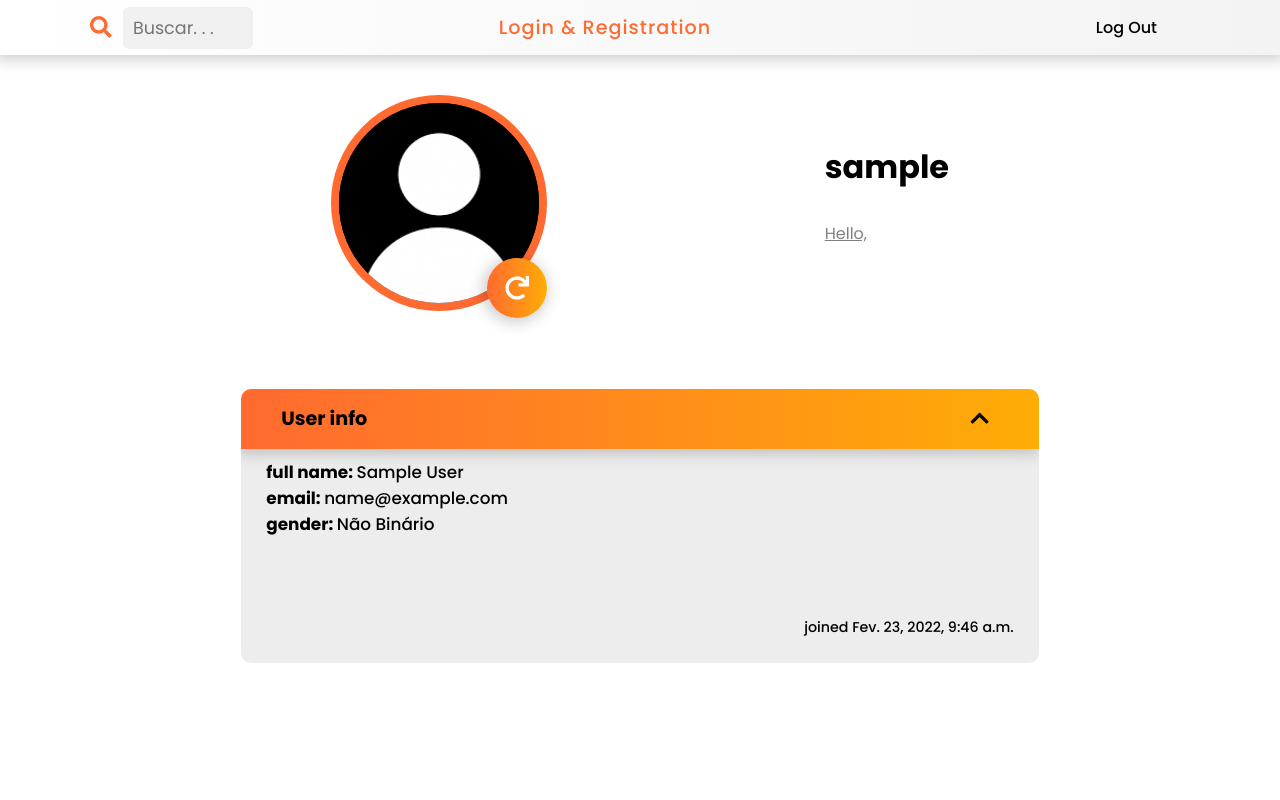
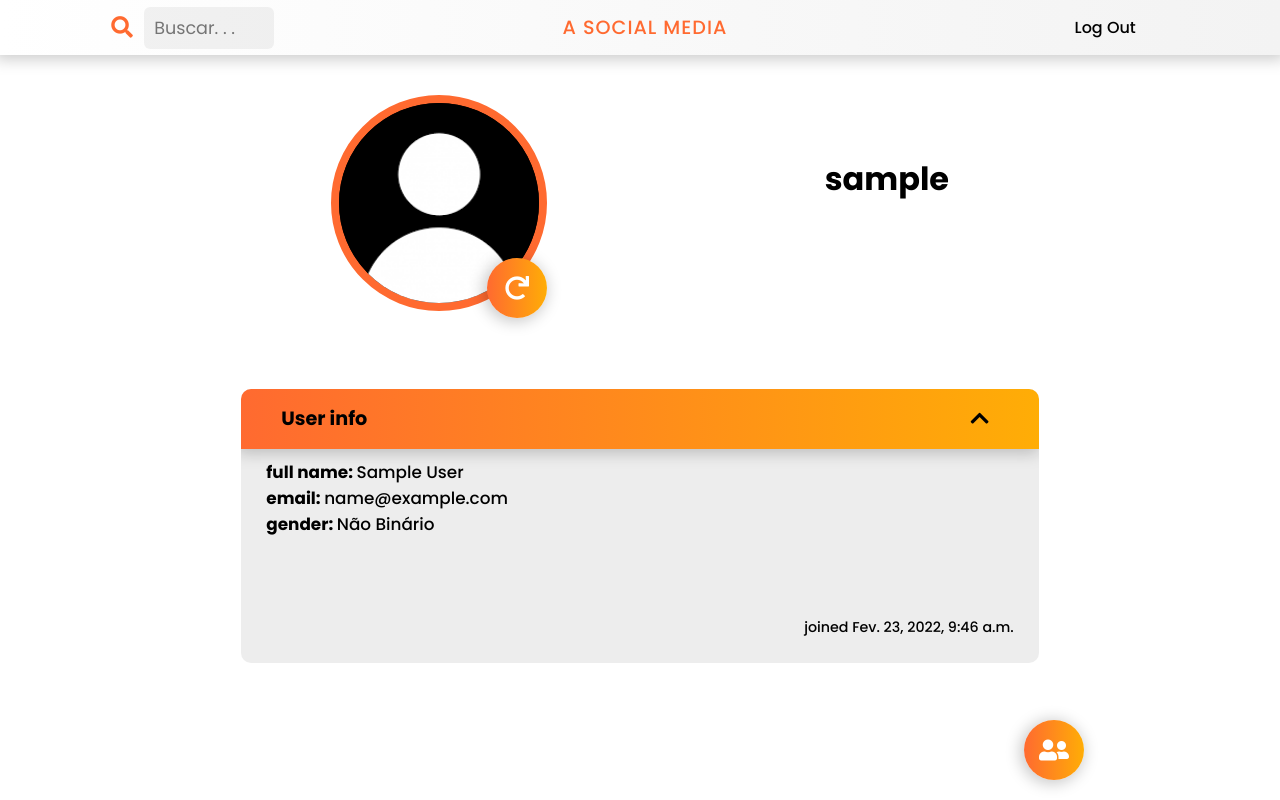
Before and after one commit to LuigiVanin/Generic-Social-Media, a Django app: a page that uses templates/profile.html in a window 1280 px wide. Run offline with Django 3.2, Linux system fonts and the light colour scheme; the visitor is signed in with stand-in values (Sample User, id 1); data comes from the database, SQL or seed files in the repository.

Commit message:
feat: relacionamento de amizade concluido

```diff
--- a/apps/user/forms.py
+++ b/apps/user/forms.py
@@ -15,7 +15,6 @@ class UserCreationForm(UserCreationForm):
 
 
 class RegisterForm(ModelForm):
-
 
     class Meta:
         model = User
--- a/apps/user/urls.py
+++ b/apps/user/urls.py
@@ -7,5 +7,8 @@ urlpatterns = [
     path("logout/", views.logout, name="logout"),
     path("profile/<str:acc>/", views.profile, name="profile"),
     path("result/", views.search_result, name="result"),
-    path("new_img/", views.new_img, name="new_img")
+    path("new_img/", views.new_img, name="new_img"),
+    path("add_friend/<str:friend>", views.make_friend, name="make_friend"),
+    path("remove_friend/<str:friend>", views.remove_friend, name="remove_friend"),
+    path("all_friends/", views.show_all_friends, name="show_friends" )
 ]
--- a/apps/user/views.py
+++ b/apps/user/views.py
@@ -1,11 +1,11 @@
-from functools import reduce
+from pydoc import doc
 from django.shortcuts import redirect, render
 from django.http import HttpRequest, HttpResponse
 from django.contrib import auth
 from django.db.models import Q
 from django.contrib.auth.decorators import login_required
 from .forms import RegisterForm, LoginForm
-from .models import User
+from .models import Friends, User
 
 def login_reg(request: HttpRequest) -> HttpResponse:
     if request.method == 'GET':
@@ -60,19 +60,62 @@ def registration(request: HttpRequest) -> HttpResponse:
 @login_required(login_url='login')
 def profile(request: HttpRequest, acc: str) -> HttpResponse:
     if request.method == "GET":
+
         my_acc: bool = False
         user: User = User.objects.filter(username=acc).first()
+        friends: Friends = Friends.objects.filter(owner=request.user.id)
+        friends = [i.friend for i in friends]
         if acc == request.user.username:
             my_acc = True
         ctx = {
             "data": user,
             "me": my_acc,
+            "friends": friends,
         }
+        print(user in friends)
         return render(
             request,
             "profile.html",
             context=ctx,
             status=200
+        )
+
+
+@login_required(login_url='login')
+def make_friend(request: HttpRequest, friend):
+    if request.method == "GET":
+        friend = User.objects.filter(username=friend).first()
+        if friend is None:
+            return redirect('profile', acc=request.user.username)
+
+        user = User.objects.filter(username=request.user.username).first()
+        friendship = Friends.objects.create(owner=user,
+                                            friend=friend)
+        friendship.save()
+        return redirect('profile', acc=friend.username)
+
+
+@login_required(login_url='login')
+def remove_friend(request: HttpRequest, friend):
+    if request.method == "GET":
+        query = (Q(owner=request.user.id) &
+                 Q(friend=User.objects.filter(username=friend).first().id))
+        friend=Friends.objects.filter(query).first()
+        friend.delete()
+        return redirect('profile', acc=friend.friend.username)
+
+
+def show_all_friends(request: HttpRequest):
+    if request.method == "GET":
+        friends = Friends.objects.filter(owner=request.user.id).all()
+        friends = [i.friend for i in friends]
+        ctx = {
+            "data":friends,
+            "friends": friends,
+        }
+        return render(request,
+            "search_result.html",
+            context=ctx
         )
 
 
@@ -97,10 +140,13 @@ def search_result(request: HttpRequest) -> HttpResponse:
                 users = None
         else:
             return redirect('profile', acc=request.user.username)
+        user_owner = Friends.objects.filter(owner=request.user.id).all()
+        friends = [i.friend for i in user_owner]
+        print(friends)
         ctx = {
-            "data": users
+            "data": users,
+            "friends": friends
         }
-        print(users)
         return render(
             request,
             "search_result.html",
--- a/static/styles/css/index.css
+++ b/static/styles/css/index.css
@@ -3,6 +3,10 @@
   padding: 0;
   border: 0;
   font-family: "Poppins", sans-serif;
+}
+
+a {
+  text-decoration: none;
 }
 
 html {
@@ -72,7 +76,7 @@ header a.item {
   position: relative;
   -webkit-transition: 0.4s;
   transition: 0.4s;
-  width: 200px;
+  width: 120px;
 }
 
 header a.item:hover {
--- a/static/styles/css/profile.css
+++ b/static/styles/css/profile.css
@@ -3,6 +3,10 @@
   padding: 0;
   border: 0;
   font-family: "Poppins", sans-serif;
+}
+
+a {
+  text-decoration: none;
 }
 
 html {
@@ -67,7 +71,7 @@ header a.item {
   position: relative;
   -webkit-transition: 0.4s;
   transition: 0.4s;
-  width: 200px;
+  width: 120px;
 }
 
 header a.item:hover {
@@ -285,15 +289,13 @@ main .wrapper {
       justify-content: space-around;
 }
 
-.row .refresh {
+.row .float-btn {
   position: absolute;
   z-index: 2;
   right: 0px;
   bottom: 0px;
   height: 60px;
   width: 60px;
-  background: -webkit-gradient(linear, left top, right top, from(#ff6a30), to(#ffad06));
-  background: linear-gradient(to right, #ff6a30, #ffad06);
   border-radius: 50%;
   display: -webkit-box;
   display: -ms-flexbox;
@@ -313,14 +315,27 @@ main .wrapper {
   transition: 0.3s;
 }
 
-.row .refresh__icon {
+.row .float-btn__icon {
   color: white;
   position: absolute;
 }
 
-.row .refresh:hover {
+.row .float-btn:hover {
   -webkit-transform: scale(0.95);
           transform: scale(0.95);
+}
+
+.row .refresh {
+  background: -webkit-gradient(linear, left top, right top, from(#ff6a30), to(#ffad06));
+  background: linear-gradient(to right, #ff6a30, #ffad06);
+}
+
+.row .invite {
+  background: #50fa5e;
+}
+
+.row .friend {
+  background: #fc776d;
 }
 
 .row__text {
@@ -446,4 +461,52 @@ img {
 .info-box.hidden::after {
   height: calc(100% - 61px);
 }
+
+.float-btn {
+  position: absolute;
+  z-index: 2;
+  right: 0px;
+  bottom: 0px;
+  height: 60px;
+  width: 60px;
+  border-radius: 50%;
+  display: -webkit-box;
+  display: -ms-flexbox;
+  display: flex;
+  -webkit-box-align: center;
+      -ms-flex-align: center;
+          align-items: center;
+  -webkit-box-pack: center;
+      -ms-flex-pack: center;
+          justify-content: center;
+  font-size: 1.5rem;
+  /* offset-x | offset-y | blur-radius | spread-radius | color */
+  -webkit-box-shadow: -2px 2px 15px 2px rgba(0, 0, 0, 0.212);
+          box-shadow: -2px 2px 15px 2px rgba(0, 0, 0, 0.212);
+  cursor: pointer;
+  -webkit-transition: 0.3s;
+  transition: 0.3s;
+}
+
+.float-btn__icon {
+  color: white;
+  position: absolute;
+}
+
+.float-btn:hover {
+  -webkit-transform: scale(0.95);
+          transform: scale(0.95);
+}
+
+.friends {
+  background: -webkit-gradient(linear, left top, right top, from(#ff6a30), to(#ffad06));
+  background: linear-gradient(to right, #ff6a30, #ffad06);
+  position: fixed;
+  left: calc(50vw + 30vw);
+  bottom: 20px;
+}
+
+.friends i {
+  color: white;
+}
 /*# sourceMappingURL=profile.css.map */
--- a/static/styles/scss/_globals.scss
+++ b/static/styles/scss/_globals.scss
@@ -7,6 +7,10 @@
     font-family: "Poppins", sans-serif;
 }
 
+a {
+    text-decoration: none;
+}
+
 html {
     overflow-x: hidden;
 }
--- /dev/null
+++ b/static/styles/scss/partials/_float_btn.scss
@@ -0,0 +1,27 @@
+.float-btn {
+    position: absolute;
+    z-index: 2;
+    right: 0px;
+    bottom: 0px;
+    height: 60px;
+    width: 60px;
+
+    border-radius: 50%;
+    display: flex;
+    align-items: center;
+    justify-content: center;
+    font-size: 1.5rem;
+    /* offset-x | offset-y | blur-radius | spread-radius | color */
+    box-shadow: -2px 2px 15px 2px rgba(0, 0, 0, 0.212);
+    cursor: pointer;
+    transition: 0.3s;
+
+    &__icon {
+        color: white;
+        position: absolute;
+    }
+}
+
+.float-btn:hover {
+    transform: scale(0.95);
+}
--- a/static/styles/scss/partials/_header.scss
+++ b/static/styles/scss/partials/_header.scss
@@ -44,7 +44,7 @@ header {
         text-align: end;
         position: relative;
         transition: 0.4s;
-        width: 200px;
+        width: 120px;
     }
     a.item:hover {
         color: $title-color;
--- a/static/styles/scss/partials/_user_box.scss
+++ b/static/styles/scss/partials/_user_box.scss
@@ -17,6 +17,7 @@ body {
     border-radius: 10px;
     transition: 0.3s;
     box-shadow: 1px 2px 15px 1px rgba($color: #383838, $alpha: 0.14);
+    z-index: 10;
 
     &:hover {
         box-shadow: 2px 4px 15px 4px rgba($color: #2e2e2e, $alpha: 0.14);
@@ -47,4 +48,26 @@ body {
     h4 {
         font-size: 1.1rem;
     }
+
+    p.btn {
+        // padding-inline: 10px;
+        width: 115px;
+        padding-block: 7px;
+        color: rgb(70, 70, 70);
+        font-size: 15px;
+        font-weight: bold;
+        text-align: center;
+        border-radius: 4px;
+
+        margin-left: auto;
+    }
+
+    p.friend {
+        background: rgb(80, 250, 94);
+        box-shadow: 1px 1px 15px 3px rgba($color: #383838, $alpha: 0.18);
+    }
+
+    p.invite {
+        background: rgb(252, 119, 109);
+    }
 }
--- a/static/styles/scss/profile.scss
+++ b/static/styles/scss/profile.scss
@@ -46,32 +46,20 @@ main {
     justify-content: space-around;
     // gap: 10%;
 
+    @import "./partials/float_btn";
+
     .refresh {
-        position: absolute;
-        z-index: 2;
-        right: 0px;
-        bottom: 0px;
-        height: 60px;
-        width: 60px;
         background: $gradient-right;
-        border-radius: 50%;
-        display: flex;
-        align-items: center;
-        justify-content: center;
-        font-size: 1.5rem;
-        /* offset-x | offset-y | blur-radius | spread-radius | color */
-        box-shadow: -2px 2px 15px 2px rgba(0, 0, 0, 0.212);
-        cursor: pointer;
-        transition: 0.3s;
+    }
 
-        &__icon {
-            color: white;
-            position: absolute;
-        }
+    .invite {
+        background: rgb(80, 250, 94);
     }
-    .refresh:hover {
-        transform: scale(0.95);
+
+    .friend {
+        background: rgb(252, 119, 109);
     }
+
     &__text {
         display: flex;
         flex-direction: column;
@@ -167,3 +155,16 @@ img {
 .info-box.hidden::after {
     height: calc(100% - 61px);
 }
+
+@import "./partials/float_btn";
+
+.friends {
+    background: $gradient-right;
+    position: fixed;
+    left: calc(50vw + 30vw);
+    bottom: 20px;
+
+    i {
+        color: white;
+    }
+}
--- a/templates/partials/_header.html
+++ b/templates/partials/_header.html
@@ -13,9 +13,9 @@
     {% endif %}
 
     {% if user.is_authenticated %}
-    <a href="{% url 'profile' user.username%}" id="title">Login & Registration </a>
+    <a href="{% url 'profile' user.username%}" id="title"> A SOCIAL MEDIA </a>
     {% else %}
-    <a href="{% url 'login'%}" id="title">Login & Registration </a>
+    <a href="{% url 'login'%}" id="title"> A SOCIAL MEDIA </a>
     {% endif %}
 
     {% if user.is_authenticated %}
--- a/templates/partials/_user_box.html
+++ b/templates/partials/_user_box.html
@@ -14,4 +14,10 @@
         <h4>{{item.username}}</h4>
         <p>full name: {{item.first_name}} {{item.last_name}}</p>
     </div>
+
+    {% if item in friends %}
+    <p class="friend btn">Friend</p>
+    {% else %}
+    <p class="invite btn">Not Friend</p>
+    {% endif %}
 </a>
--- a/templates/profile.html
+++ b/templates/profile.html
@@ -18,15 +18,23 @@
                     {% endif %}
                 </div>
                 {% if me %}
-                <div class="refresh">
-                    <i class="fas fa-redo refresh__icon"></i>
+                <div class="float-btn refresh">
+                    <i class="fas fa-redo float-btn__icon"></i>
                 </div>
+                {% elif not data in friends %}
+                <a class="float-btn invite" href="{% url 'make_friend' data.username %}">
+                    <i class="fas fa-plus float-btn__icon"></i>
+                </a>
+                {% else %}
+                <a class="float-btn friend" href="{% url 'remove_friend' data.username %}">
+                    <i class="fas fa-times float-btn__icon"></i>
+                </a>
                 {% endif %}
             </div>
 
             <div class="row__text">
                 <h1> {{ data.username }} </h1>
-                <p>Hello, {{data.bio}} </p>
+                <p>{{data.bio}} </p>
             </div>
         </div>
 
@@ -56,7 +64,9 @@
             </div>
 
         </div>
-
+        <a class="float-btn friends" href="{% url 'show_friends' %}">
+            <i class="fa fa-user-friends"></i>
+        </a>
 
     </div>
 </main>
```
Also changed, not shown: static/styles/css/search.css (+27 -1 lines), templates/search_result.html (+7 -0 lines), 3 other files.
